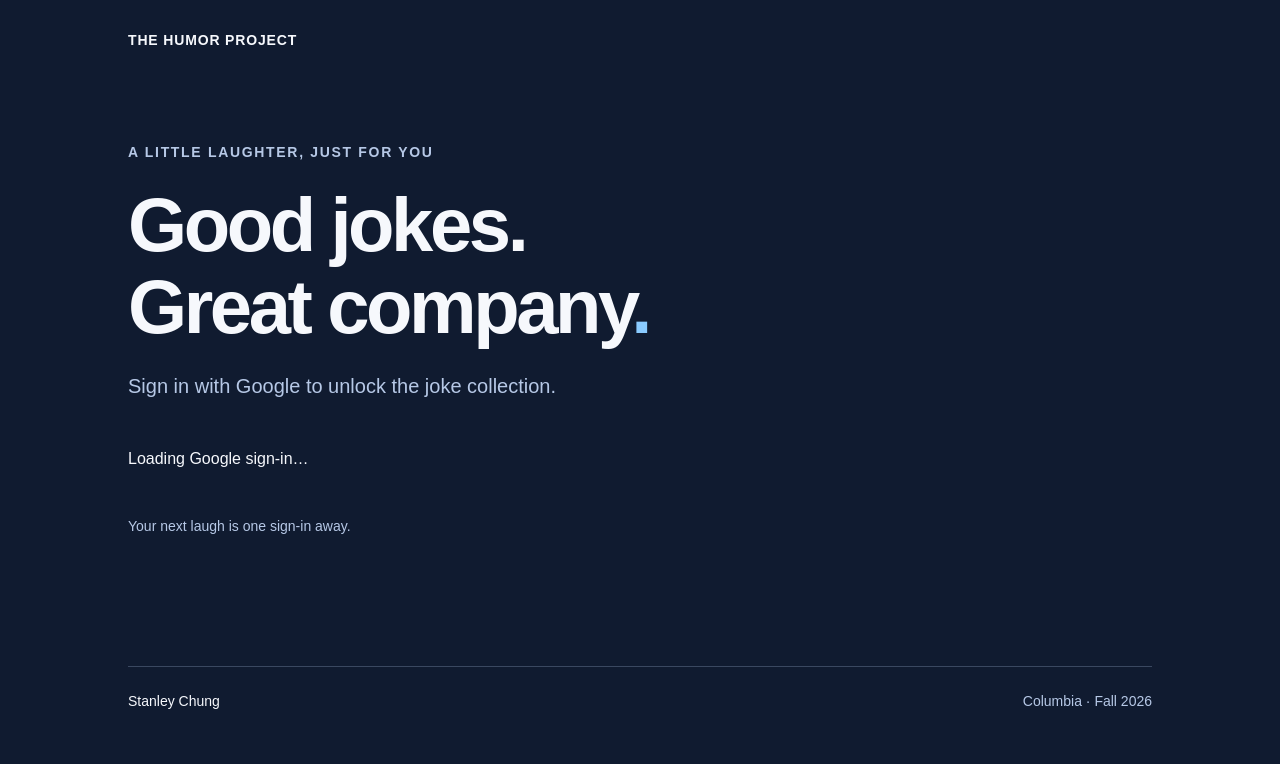
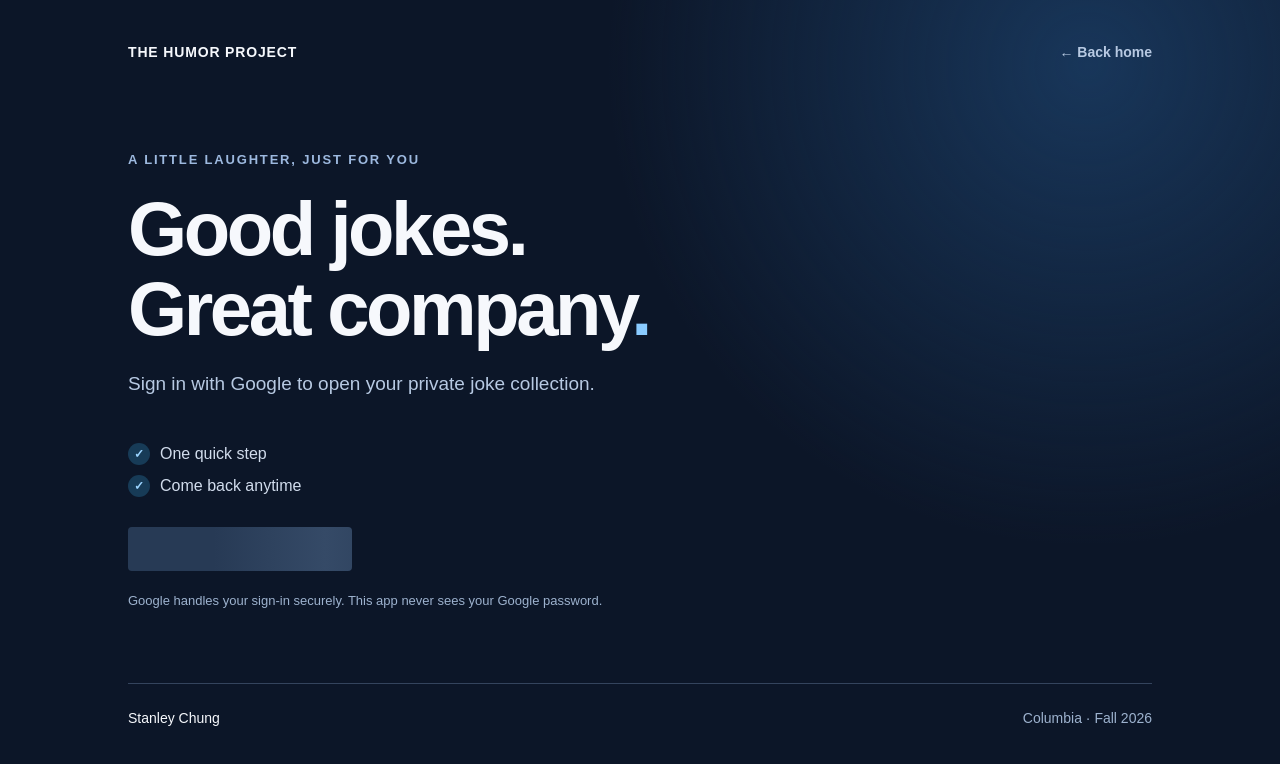
Before and after one commit to aldStanley/HumorProjectHelloWorld, a Next.js app in the folder humor-hello-world/: page /login in a window 1280 px wide. Shown: the top 764 px of the page. Built offline with nearby package versions, Linux system fonts and the light colour scheme; no server answers.

Commit message:
Improve authentication and joke browsing UX

```diff
--- a/humor-hello-world/src/app/globals.css
+++ b/humor-hello-world/src/app/globals.css
@@ -1,42 +1,95 @@
-:root { color-scheme: dark; background: #101b30; color: #f6f8fc; font-family: Arial, Helvetica, sans-serif; }
+:root {
+  color-scheme: dark;
+  background: #0c1628;
+  color: #f6f8fc;
+  font-family: Arial, Helvetica, sans-serif;
+}
+
 * { box-sizing: border-box; }
-body { margin: 0; }
-main { max-width: 1080px; min-height: 100svh; margin: auto; padding: clamp(28px, 7vw, 88px); display: flex; flex-direction: column; justify-content: center; }
-.eyebrow { font-size: 14px; font-weight: 700; letter-spacing: .12em; color: #b6c8e6; margin: 0 0 48px; }
-h1 { font-size: clamp(76px, 15vw, 168px); line-height: .98; letter-spacing: -.065em; margin: 0; }
+html { scroll-behavior: smooth; }
+body { margin: 0; background: radial-gradient(circle at 85% 8%, #18365a 0, transparent 30rem), #0c1628; }
+button, a { -webkit-tap-highlight-color: transparent; }
+main { width: min(100%, 1080px); min-height: 100svh; margin: auto; padding: clamp(28px, 7vw, 88px); display: flex; flex-direction: column; justify-content: center; }
+.hero { position: relative; }
+.eyebrow { font-size: 13px; font-weight: 800; letter-spacing: .14em; color: #9db9df; margin: 0 0 40px; }
+h1 { font-size: clamp(72px, 15vw, 164px); line-height: .94; letter-spacing: -.065em; margin: 0; }
 h1 span { color: #8acbff; }
-.intro { font-size: clamp(18px, 3vw, 24px); line-height: 1.6; margin: 36px 0 64px; color: #d1dcec; }
-footer { border-top: 1px solid #3a4860; padding-top: 24px; display: flex; flex-wrap: wrap; gap: 12px 32px; justify-content: space-between; font-size: 14px; line-height: 1.5; }
-footer span { color: #b6c8e6; }
-.browse-link { display: inline-block; align-self: flex-start; background: #8acbff; color: #101b30; border: 0; border-radius: 8px; padding: 14px 22px; font: inherit; font-weight: 700; text-decoration: none; cursor: pointer; margin-bottom: 48px; }
-a:focus-visible, button:focus-visible { outline: 3px solid #f6f8fc; outline-offset: 5px; }
-.collection { max-width: 1200px; justify-content: flex-start; padding-top: 32px; }
-.collection nav { display: flex; align-items: center; justify-content: space-between; gap: 24px; margin-bottom: 72px; }
-.collection nav a { color: #b6c8e6; font-size: 14px; text-decoration: none; }
+.intro { max-width: 680px; font-size: clamp(18px, 3vw, 24px); line-height: 1.55; margin: 32px 0 40px; color: #d1dcec; }
+.action-row { display: flex; flex-wrap: wrap; align-items: center; gap: 16px 22px; margin-bottom: clamp(48px, 8vw, 80px); }
+.action-hint { color: #9db2ce; font-size: 14px; }
+footer { border-top: 1px solid #34445d; padding-top: 24px; display: flex; flex-wrap: wrap; gap: 12px 32px; justify-content: space-between; font-size: 14px; line-height: 1.5; }
+footer span { color: #9db2ce; }
+.primary-action, .secondary-action { min-height: 48px; display: inline-flex; align-items: center; justify-content: center; border-radius: 9px; padding: 12px 20px; font: inherit; font-weight: 800; text-decoration: none; cursor: pointer; transition: transform .16s ease, background-color .16s ease, border-color .16s ease; }
+.primary-action { background: #8acbff; color: #0c1628; border: 1px solid #8acbff; }
+.primary-action:hover { background: #b5deff; border-color: #b5deff; transform: translateY(-2px); }
+.secondary-action { color: #f6f8fc; background: transparent; border: 1px solid #617795; }
+.secondary-action:hover { background: #203450; border-color: #8aa5c9; }
+.primary-action:disabled, .secondary-action:disabled { cursor: wait; opacity: .65; transform: none; }
+a:focus-visible, button:focus-visible { outline: 3px solid #f6f8fc; outline-offset: 4px; }
+.collection { width: min(100%, 1200px); justify-content: flex-start; padding-top: 28px; }
+.collection nav { min-height: 48px; display: flex; align-items: center; justify-content: space-between; gap: 24px; margin-bottom: clamp(48px, 8vw, 76px); }
+.collection nav a { min-height: 44px; display: inline-flex; align-items: center; color: #b7c9e2; font-size: 14px; font-weight: 700; text-decoration: none; }
+.collection nav a:hover { color: #fff; }
 .collection nav .brand { color: #f6f8fc; font-weight: 800; letter-spacing: .06em; }
+.nav-current { position: relative; }
+.nav-current::after { content: ""; position: absolute; right: 0; bottom: 5px; left: 0; height: 2px; border-radius: 2px; background: #8acbff; }
 .collection-heading .eyebrow { margin-bottom: 20px; }
-.collection h1 { font-size: clamp(38px, 7vw, 76px); line-height: 1.08; letter-spacing: -.045em; }
-.collection-intro { color: #b6c8e6; font-size: 20px; line-height: 1.6; margin: 22px 0 48px; }
-.collection-meta { display: flex; align-items: center; justify-content: space-between; gap: 16px; border-top: 1px solid #3a4860; padding-top: 24px; margin-bottom: 24px; }
+.collection h1 { font-size: clamp(42px, 7vw, 76px); line-height: 1.05; letter-spacing: -.045em; }
+.collection-intro { max-width: 670px; color: #b7c9e2; font-size: 19px; line-height: 1.6; margin: 20px 0 44px; }
+.collection-meta { display: flex; align-items: center; justify-content: space-between; gap: 16px; border-top: 1px solid #34445d; padding-top: 24px; margin-bottom: 24px; }
 .collection-meta h2 { font-size: 18px; margin: 0; }
-.collection-meta span { font-size: 14px; color: #b6c8e6; }
+.count-pill { padding: 6px 10px; border-radius: 999px; background: #1c304d; font-size: 13px; color: #b7c9e2; }
 .joke-grid { display: grid; grid-template-columns: repeat(2, minmax(0, 1fr)); gap: 28px; padding: 0; margin: 0 0 64px; list-style: none; }
-.joke-card { overflow: hidden; border: 1px solid #3a4860; border-radius: 14px; background: #18263f; }
-.joke-card img, .picture-fallback { display: block; width: 100%; aspect-ratio: 4 / 3; object-fit: contain; background: #0c1424; }
-.picture-fallback { display: grid; place-items: center; color: #b6c8e6; }
-.joke-card p { padding: 24px; margin: 0; font-size: 18px; line-height: 1.6; overflow-wrap: anywhere; white-space: pre-wrap; }
-.collection-message { padding: 64px 0; min-height: 300px; }
+.joke-card { overflow: hidden; border: 1px solid #34445d; border-radius: 14px; background: #162640; box-shadow: 0 12px 36px rgba(0, 0, 0, .14); transition: border-color .16s ease, transform .16s ease; }
+.joke-card:hover { border-color: #597499; transform: translateY(-3px); }
+.joke-card img, .picture-fallback, .skeleton-picture { display: block; width: 100%; aspect-ratio: 4 / 3; object-fit: contain; background: #09111f; }
+.picture-fallback { display: grid; place-items: center; color: #9db2ce; }
+.joke-copy { padding: 22px 24px 26px; }
+.joke-number { display: block; margin-bottom: 10px; color: #82bde9; font-size: 11px; font-weight: 800; letter-spacing: .13em; }
+.joke-card p { margin: 0; font-size: 18px; line-height: 1.6; overflow-wrap: anywhere; white-space: pre-wrap; }
+.collection-message { padding: 48px 0 64px; min-height: 300px; }
 .collection-message h1, .collection-message h2 { font-size: 30px; line-height: 1.25; }
-.collection-message p { color: #b6c8e6; line-height: 1.6; }
+.collection-message p { color: #b7c9e2; line-height: 1.6; margin-bottom: 28px; }
+.message-actions { display: flex; flex-wrap: wrap; gap: 12px; }
 .collection footer { margin-top: auto; }
-.auth-card { max-width: 760px; padding: 24px 0 80px; }
-.auth-card .eyebrow { margin-bottom: 24px; }
-.auth-note { color: #b6c8e6; font-size: 14px; margin-top: 24px; }
-.auth-error { background: #482332; border: 1px solid #cc8094; color: #ffe0e7; padding: 16px; border-radius: 8px; }
-.google-sign-in { min-height: 44px; }
-.account-bar { display: flex; flex-wrap: wrap; align-items: center; justify-content: space-between; gap: 12px; border: 1px solid #3a4860; border-radius: 10px; padding: 16px 20px; margin-bottom: 36px; }
-.account-bar p { color: #b6c8e6; margin: 0; font-size: 14px; overflow-wrap: anywhere; }
-.account-bar strong { color: #f6f8fc; }
-.sign-out { color: #f6f8fc; background: transparent; border: 1px solid #6a7f9c; border-radius: 6px; font: inherit; font-size: 14px; padding: 8px 14px; cursor: pointer; }
-.sign-out:hover { background: #233550; }
-@media (max-width: 640px) { .joke-grid { grid-template-columns: 1fr; } .collection nav { margin-bottom: 48px; } }
+.auth-card { width: min(100%, 760px); padding: 0 0 72px; }
+.auth-card .eyebrow { margin-bottom: 22px; }
+.auth-benefits { display: grid; gap: 10px; padding: 0; margin: 0 0 30px; list-style: none; color: #d1dcec; }
+.auth-benefits li { display: flex; align-items: center; gap: 10px; }
+.auth-benefits li::before { content: "✓"; width: 22px; height: 22px; display: grid; flex: 0 0 auto; place-items: center; border-radius: 50%; background: #173b57; color: #9bd4ff; font-size: 12px; font-weight: 900; }
+.auth-note { color: #9db2ce; font-size: 13px; line-height: 1.55; margin: 18px 0 0; }
+.auth-error { background: #482332; border: 1px solid #cc8094; color: #ffe0e7; padding: 14px 16px; border-radius: 8px; }
+.google-sign-in { min-height: 46px; }
+.google-sign-in > p { color: #b7c9e2; font-size: 14px; }
+.sign-in-placeholder { width: 224px; height: 44px; border-radius: 4px; background: linear-gradient(90deg, #273a55 25%, #354a67 50%, #273a55 75%); background-size: 200% 100%; animation: shimmer 1.4s infinite; }
+.account-bar { display: flex; flex-wrap: wrap; align-items: center; justify-content: space-between; gap: 16px; border: 1px solid #34445d; border-radius: 12px; padding: 14px 16px; margin-bottom: 36px; background: rgba(22, 38, 64, .72); }
+.account-identity { display: flex; min-width: 0; align-items: center; gap: 12px; }
+.account-avatar { width: 38px; height: 38px; display: grid; flex: 0 0 auto; place-items: center; border-radius: 50%; background: #8acbff; color: #0c1628; font-weight: 900; }
+.account-bar p { color: #9db2ce; margin: 0; font-size: 12px; line-height: 1.45; overflow-wrap: anywhere; }
+.account-bar strong { display: block; color: #f6f8fc; font-size: 14px; }
+.sign-out { min-height: 40px; color: #f6f8fc; background: transparent; border: 1px solid #617795; border-radius: 7px; font: inherit; font-size: 14px; font-weight: 700; padding: 8px 14px; cursor: pointer; }
+.sign-out:hover { background: #203450; }
+.sign-out:disabled { cursor: wait; opacity: .65; }
+.skeleton-card { pointer-events: none; }
+.skeleton-picture, .skeleton-line { background: linear-gradient(90deg, #15243b 25%, #233754 50%, #15243b 75%); background-size: 200% 100%; animation: shimmer 1.4s infinite; }
+.skeleton-copy { padding: 24px; }
+.skeleton-line { width: 88%; height: 16px; margin-bottom: 12px; border-radius: 5px; }
+.skeleton-line.short { width: 58%; }
+@keyframes shimmer { to { background-position: -200% 0; } }
+@media (max-width: 640px) {
+  main { padding: 24px 20px 32px; }
+  h1 { font-size: clamp(64px, 23vw, 96px); }
+  .intro br { display: none; }
+  .action-row { align-items: stretch; flex-direction: column; }
+  .primary-action, .secondary-action { width: 100%; }
+  .collection nav { margin-bottom: 42px; }
+  .collection nav .brand { font-size: 12px; }
+  .joke-grid { grid-template-columns: 1fr; gap: 20px; }
+  .account-bar { align-items: stretch; }
+  .account-bar form, .sign-out { width: 100%; }
+  .auth-card { padding-bottom: 52px; }
+}
+@media (prefers-reduced-motion: reduce) {
+  html { scroll-behavior: auto; }
+  *, *::before, *::after { animation-duration: .01ms !important; animation-iteration-count: 1 !important; transition-duration: .01ms !important; }
+}
--- a/humor-hello-world/src/app/jokes/error.tsx
+++ b/humor-hello-world/src/app/jokes/error.tsx
@@ -1,5 +1,7 @@
 "use client";
 
+import Link from "next/link";
+
 export default function ErrorPage({ reset }: { reset: () => void }) {
-  return <section className="collection-message" role="alert"><h1>We couldn’t load the jokes.</h1><p>Please try again in a moment.</p><button className="browse-link" onClick={reset}>Try again</button></section>;
+  return <section className="collection-message" role="alert"><h1>We couldn’t load the jokes.</h1><p>Your account is still signed in. Try loading the collection again.</p><div className="message-actions"><button className="primary-action" onClick={reset}>Try again</button><Link className="secondary-action" href="/">Back home</Link></div></section>;
 }
--- a/humor-hello-world/src/app/jokes/layout.tsx
+++ b/humor-hello-world/src/app/jokes/layout.tsx
@@ -1,5 +1,5 @@
 import Link from "next/link";
 
 export default function JokesLayout({ children }: { children: React.ReactNode }) {
-  return <main className="collection"><nav aria-label="Main navigation"><Link href="/" className="brand">THE HUMOR PROJECT</Link><Link href="/jokes" aria-current="page">Jokes</Link></nav>{children}<footer>Stanley Chung <span>Columbia · Fall 2026</span></footer></main>;
+  return <main className="collection"><nav aria-label="Main navigation"><Link href="/" className="brand">THE HUMOR PROJECT</Link><Link href="/jokes" className="nav-current" aria-current="page">Jokes</Link></nav>{children}<footer>Stanley Chung <span>Columbia · Fall 2026</span></footer></main>;
 }
--- a/humor-hello-world/src/app/layout.tsx
+++ b/humor-hello-world/src/app/layout.tsx
@@ -7,5 +7,5 @@ export const metadata: Metadata = {
 };
 
 export default function RootLayout({ children }: { children: React.ReactNode }) {
-  return <html lang="en"><body>{children}</body></html>;
+  return <html lang="en" data-scroll-behavior="smooth"><body>{children}</body></html>;
 }
--- a/humor-hello-world/src/app/login/google-sign-in.tsx
+++ b/humor-hello-world/src/app/login/google-sign-in.tsx
@@ -56,8 +56,8 @@ export function GoogleSignIn() {
         onError={() => setFailed(true)}
       />
       <div ref={button} />
-      {!ready && !failed && <p role="status">Loading Google sign-in…</p>}
-      {failed && <p role="alert">Google sign-in couldn’t load. Please refresh to try again.</p>}
+      {!ready && !failed && <div className="sign-in-placeholder" role="status" aria-label="Loading Google sign-in" />}
+      {failed && <div role="alert"><p>Google sign-in couldn’t load.</p><button className="secondary-action" type="button" onClick={() => window.location.reload()}>Reload and try again</button></div>}
     </div>
   );
 }
--- a/humor-hello-world/src/app/login/page.tsx
+++ b/humor-hello-world/src/app/login/page.tsx
@@ -13,14 +13,18 @@ export default async function LoginPage({ searchParams }: {
   const { error } = await searchParams;
   return (
     <main className="collection auth-page">
-      <nav aria-label="Main navigation"><Link href="/" className="brand">THE HUMOR PROJECT</Link></nav>
+      <nav aria-label="Main navigation"><Link href="/" className="brand">THE HUMOR PROJECT</Link><Link href="/">← Back home</Link></nav>
       <section className="auth-card">
         <p className="eyebrow">A LITTLE LAUGHTER, JUST FOR YOU</p>
         <h1>Good jokes.<br />Great company<span>.</span></h1>
-        <p className="collection-intro">Sign in with Google to unlock the joke collection.</p>
+        <p className="collection-intro">Sign in with Google to open your private joke collection.</p>
+        <ul className="auth-benefits" aria-label="What to expect">
+          <li>One quick step</li>
+          <li>Come back anytime</li>
+        </ul>
         {error && <p className="auth-error" role="alert">We couldn’t complete your sign-in. Please try again.</p>}
         <GoogleSignIn />
-        <p className="auth-note">Your next laugh is one sign-in away.</p>
+        <p className="auth-note">Google handles your sign-in securely. This app never sees your Google password.</p>
       </section>
       <footer>Stanley Chung <span>Columbia · Fall 2026</span></footer>
     </main>
```
Also changed, not shown: humor-hello-world/src/app/jokes/loading.tsx (+6 -1 lines), humor-hello-world/src/app/jokes/page.tsx (+10 -4 lines), humor-hello-world/src/app/jokes/sign-out-button.tsx (added, +8 -0 lines), humor-hello-world/src/app/page.tsx (+6 -3 lines).
